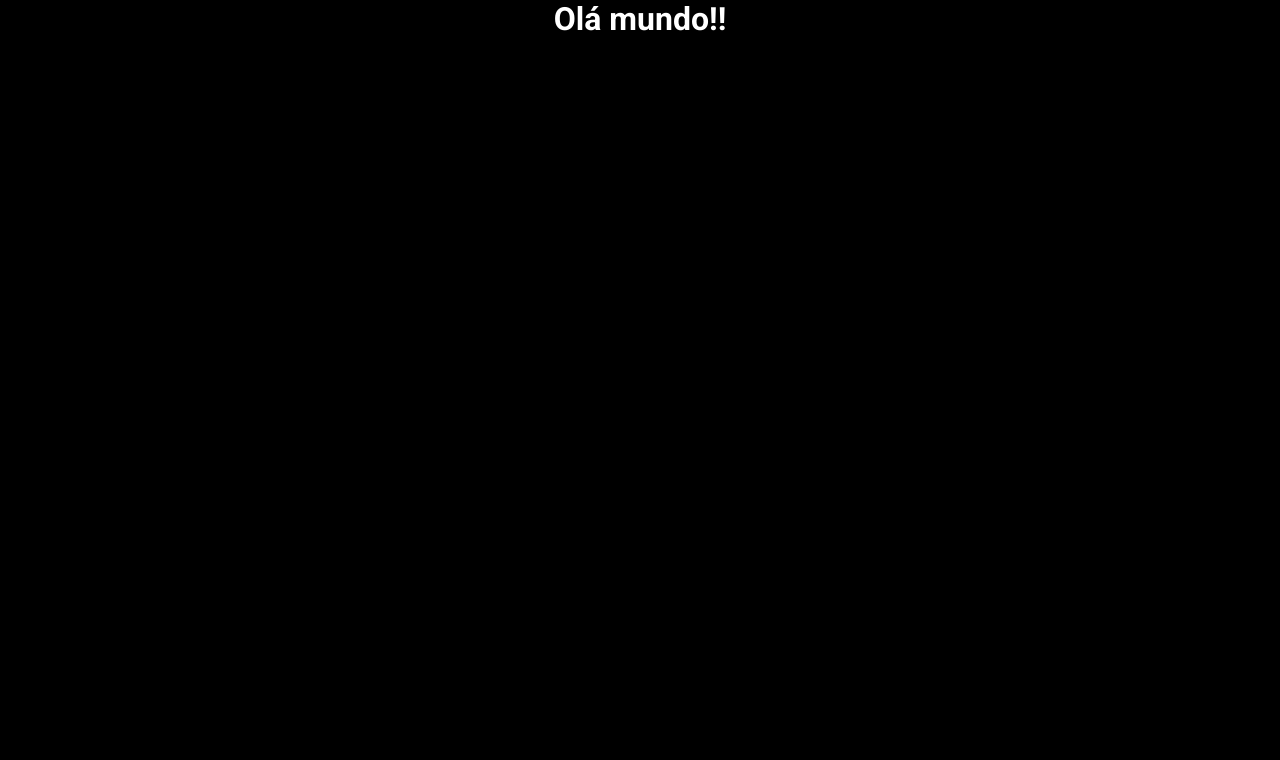
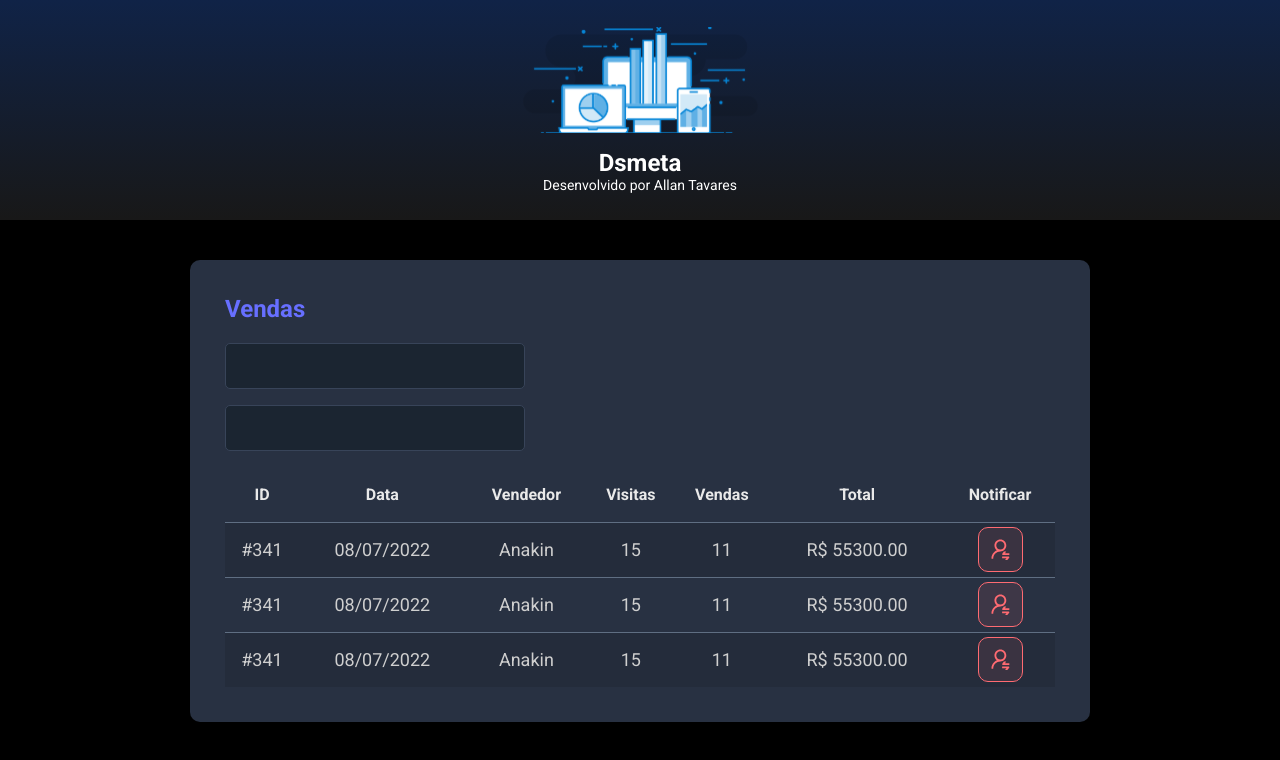
Before and after one commit to allan-front-end2020/Evento-Nelio-Alves-, a React (Vite) app in the folder frontend/: page / in a window 1280 px wide. Shown: the top 760 px of the page. Built offline with nearby package versions, Linux system fonts and the light colour scheme.

Commit message:
Other components

```diff
--- a/frontend/src/App.tsx
+++ b/frontend/src/App.tsx
@@ -1,10 +1,20 @@
+import NotificationButton from "./components/NotificationButton"
+import Header from "./components/Header"
+import SalesCard from "./components/SalesCard"
 
 function App() {
 
   return(
-    <h1>
-   Olá mundo!!
-    </h1>
+    <>
+     <Header />
+     <main>
+      <section id='sales'>
+        <div className="dsmeta-container">
+          <SalesCard />
+        </div>
+      </section>
+     </main>
+    </>
   )
 }
 
--- /dev/null
+++ b/frontend/src/components/Header/index.tsx
@@ -0,0 +1,19 @@
+import logo from '../../assets/img/logo.svg'
+import "./style.css"
+
+function Header() {
+    return (
+    <header>
+        <div className="dsmeta-logo-container">
+            <img src={logo} alt="" />
+            <h1>Dsmeta</h1>
+            <p>
+                Desenvolvido por Allan Tavares
+                <a href="https://www.linkedin.com/in/allan-tavares-a02070206/"></a>
+            </p>
+
+        </div>
+    </header>
+    )
+}
+export default Header
--- /dev/null
+++ b/frontend/src/components/Header/style.css
@@ -0,0 +1,26 @@
+header {
+    background: linear-gradient(180deg, #102347 0%, #181818 100%);
+    height: 220px;
+    display: flex;
+    align-items: center;
+    justify-content: center;
+}
+
+.dsmeta-logo-container {
+    display: flex;
+    flex-direction: column;
+    align-items: center;
+}
+
+.dsmeta-logo-container img {
+    width: 235px;
+}
+
+.dsmeta-logo-container h1 {
+    margin-top: 15px;
+    font-size: 24px;
+}
+
+.dsmeta-logo-container p {
+    font-size: 14px;
+}
--- /dev/null
+++ b/frontend/src/components/NotificationButton/index.tsx
@@ -0,0 +1,13 @@
+import icon from  "../../assets/img/Vector (1).svg";
+import "./style.css"
+
+
+function NotificationButton() {
+    return (
+        <div className="dsmeta-red-btn">
+         <img src={icon} alt="Notificar"/>
+        </div>
+    )
+}
+
+export default NotificationButton
--- /dev/null
+++ b/frontend/src/components/NotificationButton/style.css
@@ -0,0 +1,15 @@
+.dsmeta-red-btn {
+    height: 45px;
+    width: 45px;
+    background-color: rgba(255, 107, 114, 0.1);
+    border: 1px solid #ff6b72;
+    border-radius: 10px;
+    display: flex;
+    align-items: center;
+    justify-content: center;
+    cursor: pointer;
+}
+
+.dsmeta-red-btn img {
+    width: 19px;
+}
--- /dev/null
+++ b/frontend/src/components/SalesCard/index.tsx
@@ -0,0 +1,80 @@
+import NotificationButton from "../NotificationButton"
+import "./style.css"
+
+function SalesCard() {
+    return (
+        <div className="dsmeta-card">
+            <h2 className="dsmeta-sales-title">Vendas</h2>
+            <div>
+                <div className="dsmeta-form-control-container">
+                    <input className="dsmeta-form-control" type="text"/>
+                </div>
+                <div className="dsmeta-form-control-container">
+                    <input className="dsmeta-form-control" type="text"/>
+                </div>
+            </div>
+
+            <div>
+                <table className="dsmeta-sales-table">
+                    <thead>
+                        <tr>
+                            <th className="show992">ID</th>
+                            <th className="show576">Data</th>
+                            <th>Vendedor</th>
+                            <th className="show992">Visitas</th>
+                            <th className="show992">Vendas</th>
+                            <th>Total</th>
+                            <th>Notificar</th>
+                        </tr>
+                    </thead>
+                    <tbody>
+                        <tr>
+                            <td className="show992">#341</td>
+                            <td className="show576">08/07/2022</td>
+                            <td>Anakin</td>
+                            <td className="show992">15</td>
+                            <td className="show992">11</td>
+                            <td>R$ 55300.00</td>
+                            <td>
+                                <div className="dsmeta-red-btn-container">
+                                   <NotificationButton />
+                                </div>
+                            </td>
+                        </tr>
+                        <tr>
+                            <td className="show992">#341</td>
+                            <td className="show576">08/07/2022</td>
+                            <td>Anakin</td>
+                            <td className="show992">15</td>
+                            <td className="show992">11</td>
+                            <td>R$ 55300.00</td>
+                            <td>
+                                <div className="dsmeta-red-btn-container">
+                                   <NotificationButton />
+                                </div>
+                            </td>
+                        </tr>
+                        <tr>
+                            <td className="show992">#341</td>
+                            <td className="show576">08/07/2022</td>
+                            <td>Anakin</td>
+                            <td className="show992">15</td>
+                            <td className="show992">11</td>
+                            <td>R$ 55300.00</td>
+                            <td>
+                                <div className="dsmeta-red-btn-container">
+                                   <NotificationButton />
+                                </div>
+                            </td>
+                        </tr>
+                    </tbody>
+
+                </table>
+            </div>
+
+        </div>
+
+    )
+}
+
+export default SalesCard
--- /dev/null
+++ b/frontend/src/components/SalesCard/style.css
@@ -0,0 +1,104 @@
+.dsmeta-card {
+    background-color: #283142;
+    border-radius: 10px;
+    padding: 30px 10px;
+}
+
+.dsmeta-container {
+    width: 100%;
+    max-width: 900px;
+    margin: 0 auto;
+}
+
+#sales {
+    padding: 40px 10px;
+}
+
+.dsmeta-sales-title {
+    color: #676fff;
+    font-size: 24px;
+    margin-bottom: 20px;
+}
+
+.dsmeta-form-control-container {
+    margin-bottom: 16px;
+    max-width: 300px;
+}
+
+.dsmeta-form-control {
+    width: 100%;
+    height: 46px;
+    background-color: #1b2531;
+    border: 1px solid #384459;
+    border-radius: 5px;
+    color: #9aaabe;
+    padding: 0 20px;
+    font-size: 18px;
+}
+
+.dsmeta-sales-table {
+    width: 100%;
+    border-spacing: 0;
+    border-collapse: collapse;
+}
+
+.dsmeta-sales-table thead {
+    height: 55px;
+    font-size: 16px;
+    color: #e9e9e9;
+    font-weight: 700;
+}
+
+.dsmeta-sales-table tbody {
+    font-size: 14px;
+    font-weight: 400;
+    color: #cfcfcf;
+    text-align: center;
+}
+
+.dsmeta-sales-table tbody tr {
+    height: 74px;
+    border-top: 1px solid #5f6e82;
+}
+
+.dsmeta-sales-table tbody tr:hover>td {
+    background-color: #384459;
+}
+
+.dsmeta-sales-table tbody tr:nth-child(odd) {
+    background-color: #242c3b;
+}
+
+.dsmeta-red-btn-container {
+    display: flex;
+    justify-content: center;
+}
+
+.show576 {
+    display: none;
+}
+
+.show992 {
+    display: none;
+}
+
+@media (min-width: 576px) {
+    .show576 {
+        display: table-cell;
+    }
+    .dsmeta-card {
+        padding: 35px;
+    }
+    .dsmeta-sales-table tbody tr {
+        height: 55px;
+    }
+    .dsmeta-sales-table tbody {
+        font-size: 18px;
+    }
+}
+
+@media (min-width: 992px) {
+    .show992 {
+        display: table-cell;
+    }
+}
--- a/frontend/src/index.css
+++ b/frontend/src/index.css
@@ -3,8 +3,6 @@
     font-family: "Roboto", sans-serif;
     box-sizing: border-box;
     margin: 0;
-    padding: 0;
-    text-align: center;
 }
 
 body,
@@ -20,10 +18,12 @@
     text-decoration: none;
 }
 
-header {
-    background-color: linear-gradient(180deg, #102347 0%, #181818 100%);
-    height: 220px;
-    display: flex;
-    align-items: center;
-    justify-content: center;
+.dsmeta-container {
+    width: 100%;
+    max-width: 900px;
+    margin: 0 auto;
 }
+
+#sales {
+    padding: 40px 10px;
+}
```
Also changed, not shown: frontend/src/assets/img/Vector (1).svg (added), frontend/src/assets/img/logo.svg (added).
